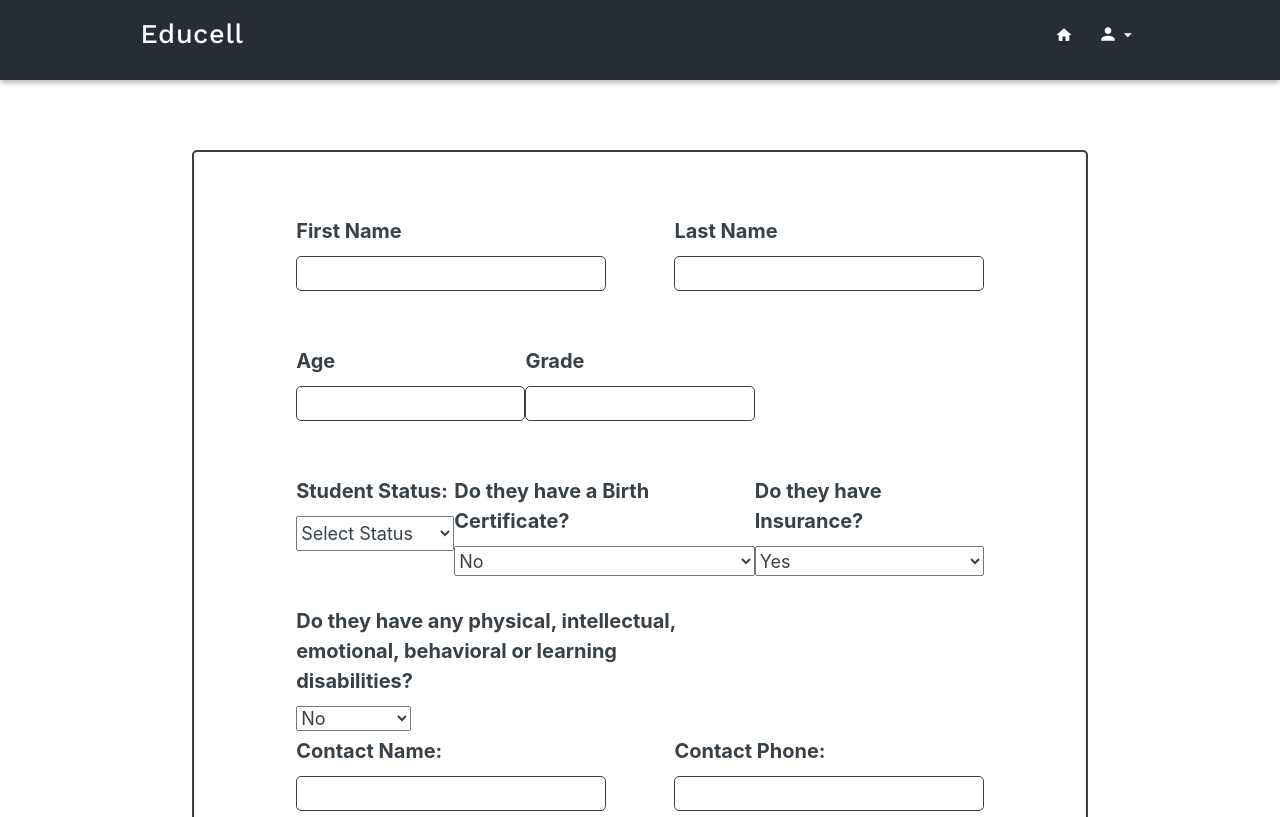
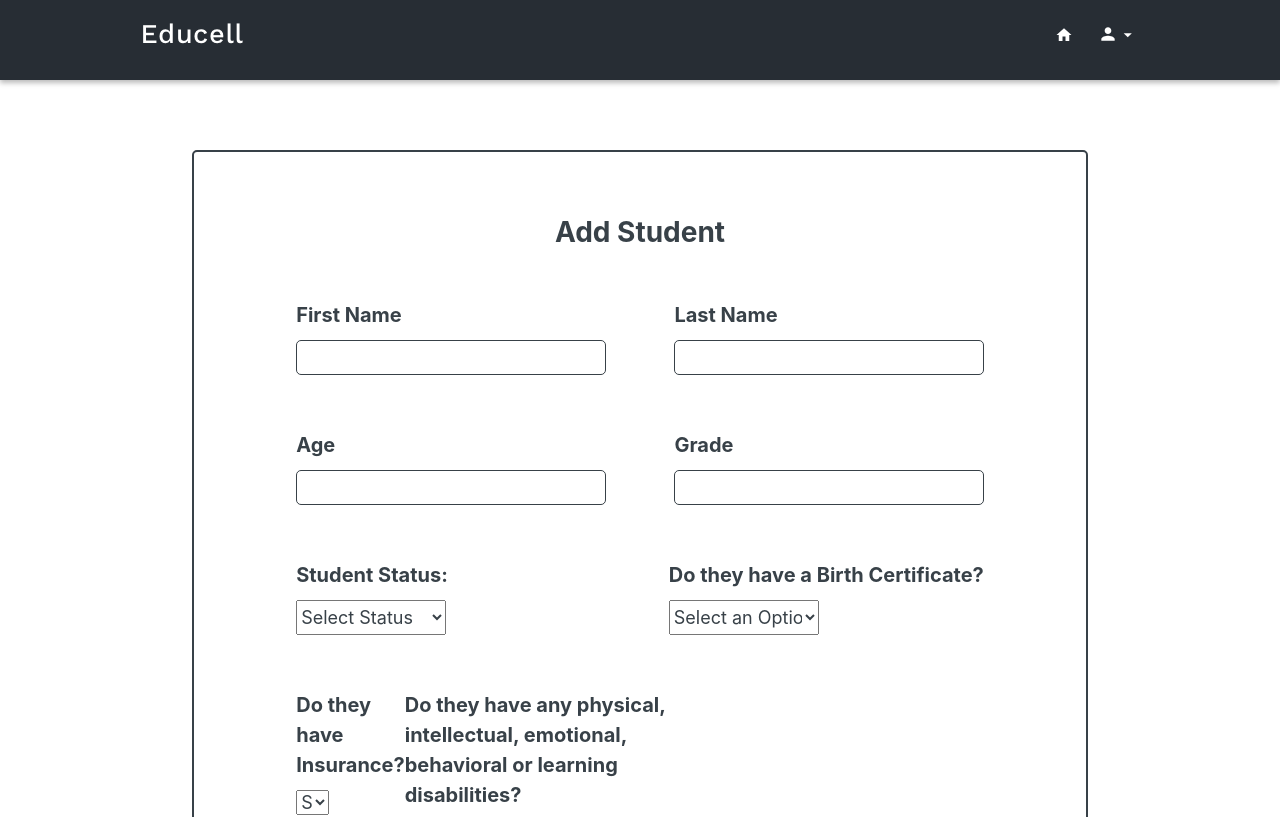
Before and after one commit to International-School-Social-Worker-BW/Front-End, a React (Create React App) app in the folder international-ssw/: page /add in a window 1280 px wide. Shown: the top 817 px of the page. Built offline with nearby package versions, Linux system fonts and the light colour scheme.

Commit message:
Meera working on add form styling
authored-by: meera-andersen, meera.andersen@gmail.com

```diff
--- a/international-ssw/src/components/AddStudent.js
+++ b/international-ssw/src/components/AddStudent.js
@@ -25,9 +25,9 @@ class AddStudent extends React.Component {
             age: null,
             grade: null,
             status: "",
-            birthcertificate: false,
-            insurance: true,
-            specialneeds: false,
+            birthcertificate: "",
+            insurance: "",
+            specialneeds: "",
             contactname: "",
             relationship: "",
             contactphone: "",
@@ -57,6 +57,7 @@ handleSubmit = e => {
                 <div className = "form-container">
                 <form className = "add-form" onSubmit={this.handleSubmit}>
 
+                    <h1>Add Student</h1>
                     <div className = "name-section" >
                         <Input className = "student-input">
                             <label>First Name</label>
@@ -126,6 +127,9 @@ handleSubmit = e => {
                                 <option value={false}>No</option>
                             </select>
                         </Input>
+                        </div>
+
+                        <div className = "disabilities">
 
                         <Input className = "student-input">
                             <label>Do they have Insurance?</label>
@@ -140,9 +144,6 @@ handleSubmit = e => {
                                 <option value={false}>No</option>
                             </select>
                         </Input>
-                        </div>
-
-                        <div className = "disabilities">
                         <Input className = "student-input">
                             <label>Do they have any physical, intellectual, emotional, behavioral or learning disabilities?</label>
                             <select
--- a/international-ssw/src/components/Registration.js
+++ b/international-ssw/src/components/Registration.js
@@ -58,7 +58,7 @@ class SignUp extends React.Component {
         console.log("reg page", this.state);
         return(
             <form className = "registration-form" onSubmit={this.handleSubmit}>
-                <FormTitle>Sign Up Today</FormTitle>
+                <FormTitle className = "form-title">Sign Up Today</FormTitle>
                 <Input className="registration-input">
                     <label>First Name</label>
                     <input
@@ -114,6 +114,7 @@ class SignUp extends React.Component {
                     name="organization"
                 >
                     <option disabled selected value>--</option>
+                    <option>Select an Organization</option>
                     <option value="Ghana Makes A Difference">Ghana Makes A Difference</option>
                     <option value="Social Workers of Ghana">Social Workers of Ghana</option>
                     <option value="SCEF">SCEF</option>
--- a/international-ssw/src/styles/add-student-form.scss
+++ b/international-ssw/src/styles/add-student-form.scss
@@ -26,6 +26,10 @@ $white: #fff;
     border-radius: 5px;
 }
 
+h1 {
+    text-align: center;
+    margin-bottom: 50px;
+}
 .add-form label{
     color: $primary-color;
 }
@@ -77,18 +81,34 @@ $white: #fff;
     padding-left: 5%;
     padding-right: 5%;
     height:100px;
-    width: 70%;
-
-    @media(max-width: 1024px){
-        width:80%;
-    }
+    width: 100%;
 
     @media(max-width: 500px){
         flex-direction: column;
         height: 150px;
+    }
+
+    // @media(max-width: 1024px){
+    //     width:80%;
+    // }
+
+    // @media(max-width: 500px){
+    //     flex-direction: column;
+    //     height: 150px;
+    //     width: 100%;
+    //     // margin-top: 20px;
+    // }
+}
+
+.age-grade .student-input{
+    width: 45%;
+
+    @media(max-width: 500px){
         width: 100%;
-        // margin-top: 20px;
+        margin-bottom: 20px;
     }
+    // margin-right: 5%;
+    // margin-left: 2%;
 }
 
 
@@ -117,6 +137,7 @@ $white: #fff;
 
 .student-statuses select {
     height: 35px;
+    width: 150px;
     color: $primary-color;
     font-size:1.8rem;
 }
--- a/international-ssw/src/styles/registration-page.scss
+++ b/international-ssw/src/styles/registration-page.scss
@@ -23,8 +23,10 @@
     background-color: grey;
     background-image: url('../images/opaque_bg.png');
     background-size: cover;
+}
 
-
+.registration-page .form-title{
+    display: none;
 }
 
 
```
